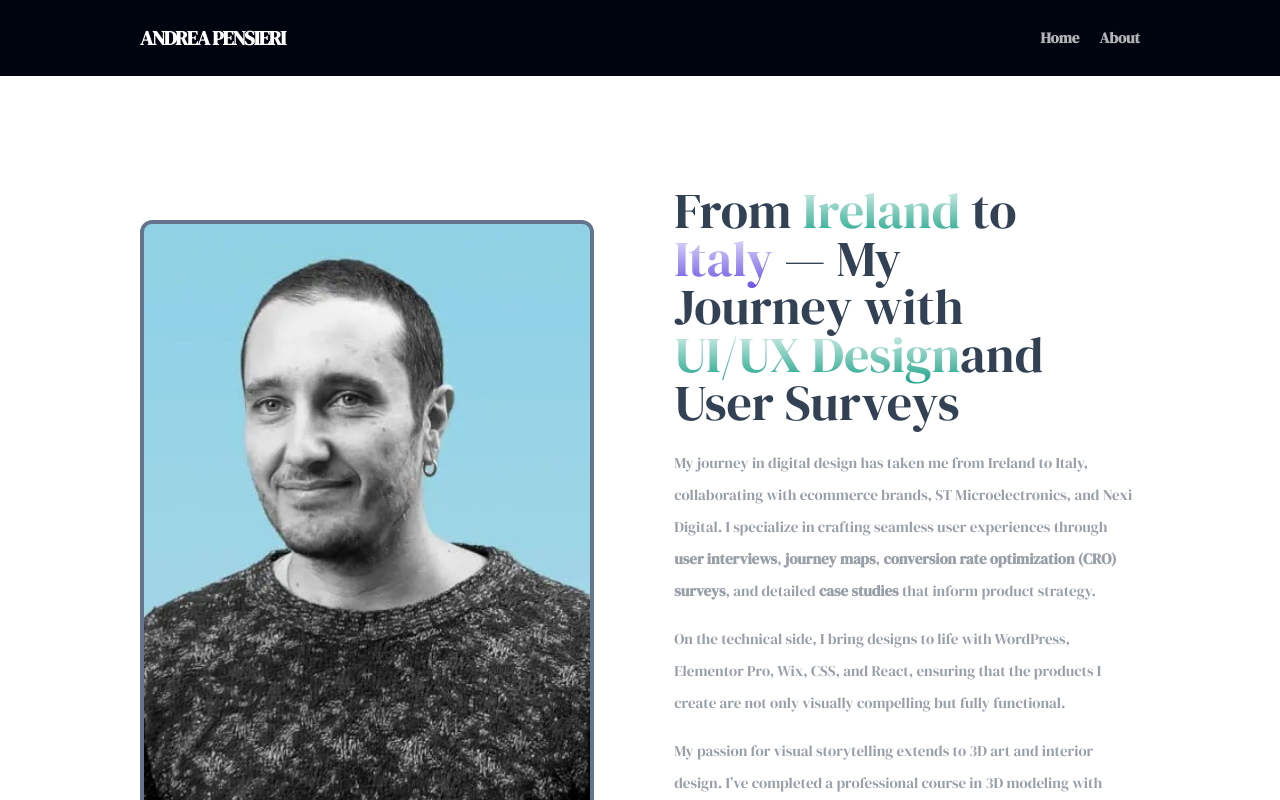
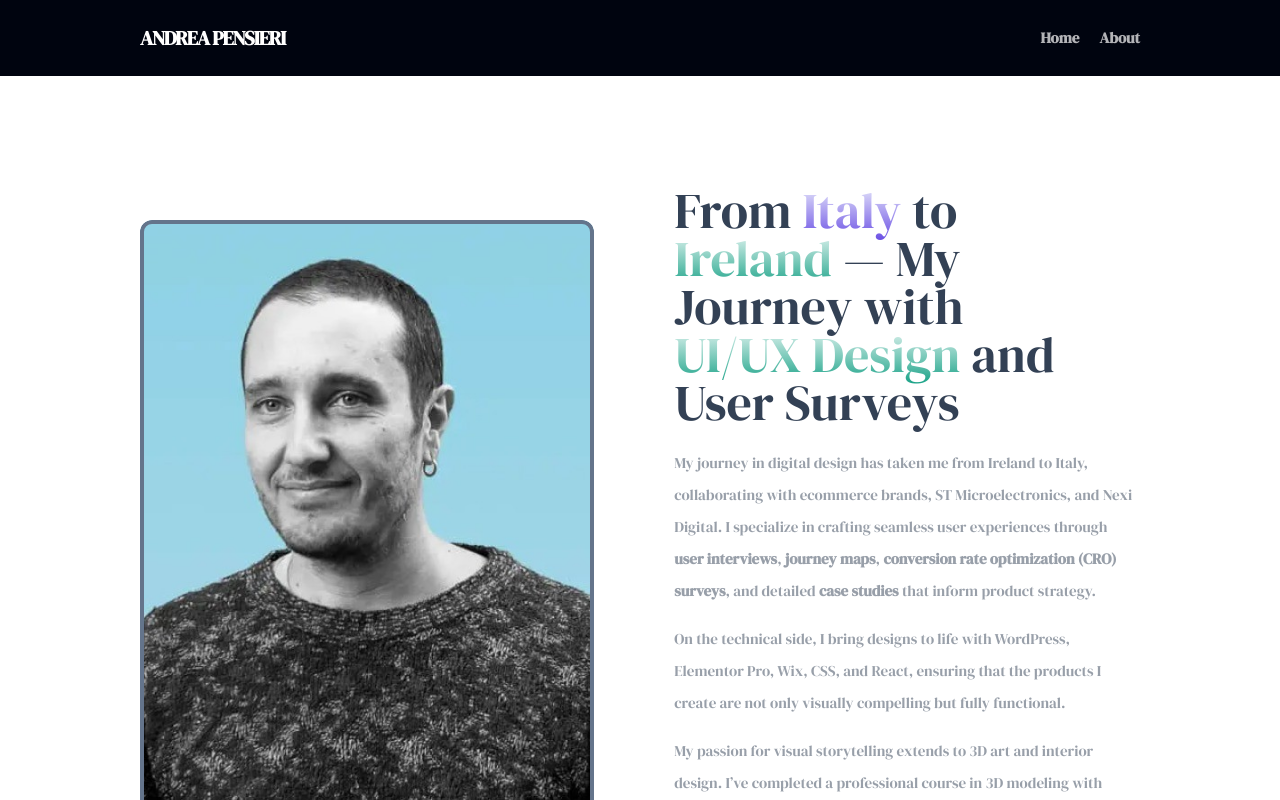
Before and after one commit to andreasiano/UI-UX-Portfolio, a React (Create React App) app: page /about in a window 1280 px wide. Shown: the top 800 px of the page. Built offline with nearby package versions, Linux system fonts and the light colour scheme.

Commit message:
Adding spacing

```diff
--- a/src/components/AboutHero.jsx
+++ b/src/components/AboutHero.jsx
@@ -30,9 +30,9 @@ const AboutHero = () => {
         <div className="flex flex-row justify-between items-center w-full">
           <div className="flex items-center">
             <h1 className="text-slate-700 text-[50px] leading-[50px] lg:leading-[48px] font-regular sm:w-[400px] lg:w-[400px]">
-              From <span className="text-gradient-teal">Ireland</span> to{" "}
-              <span className="text-gradient-orange">Italy</span> — My Journey
-              with <span className="text-gradient-teal">UI/UX Design</span>and User Surveys
+              From <span className="text-gradient-orange">Italy</span> to{" "}
+              <span className="text-gradient-teal">Ireland</span> — My Journey
+              with <span className="text-gradient-teal">UI/UX Design</span> and User Surveys
             </h1>
           </div>
         </div>
```
